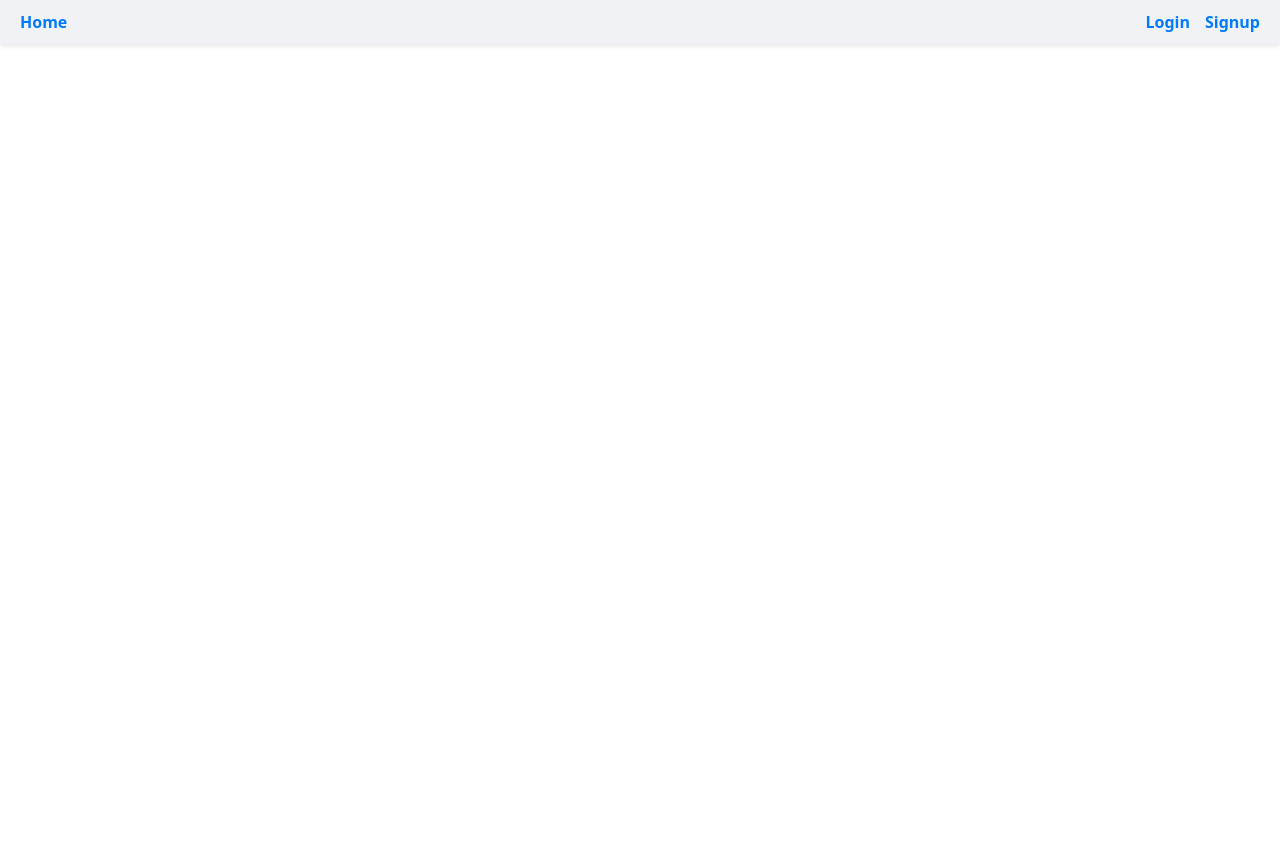
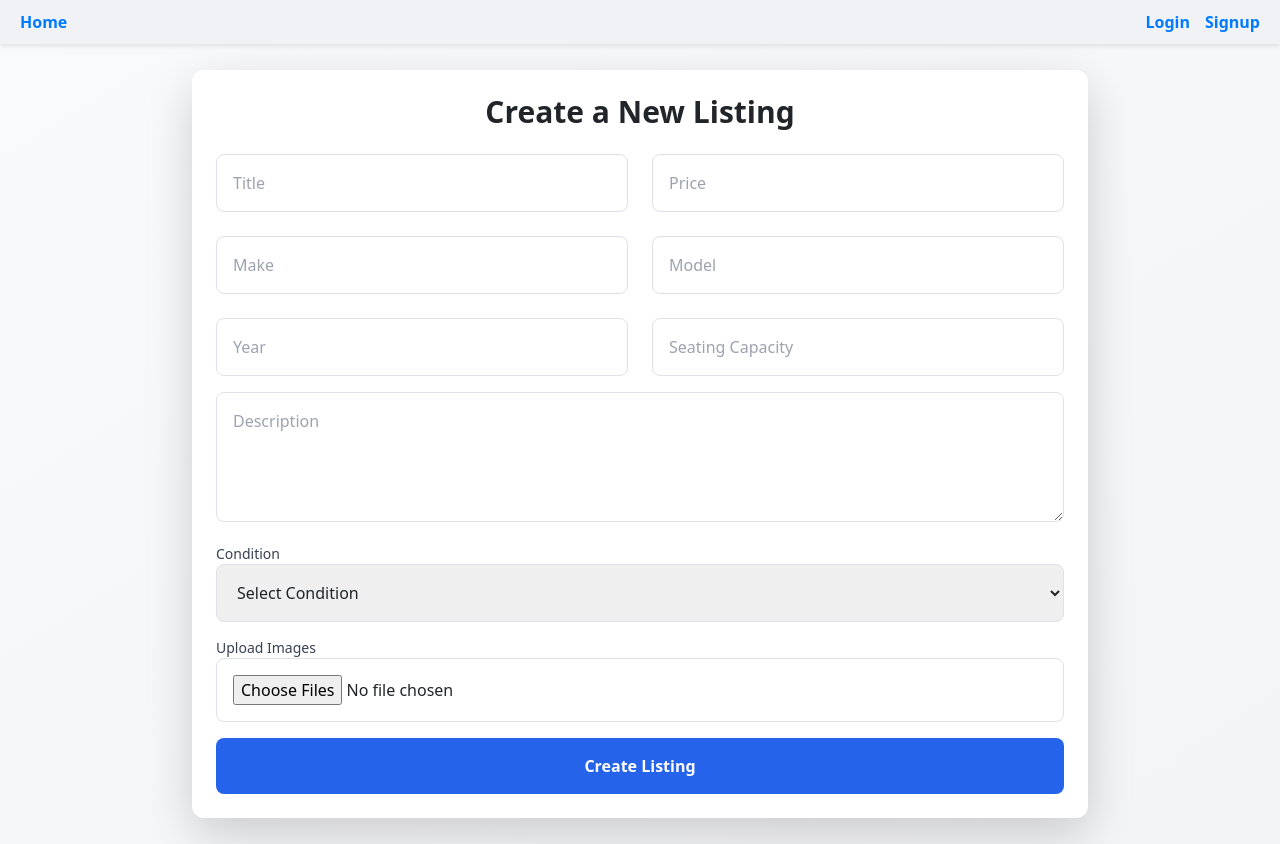
Before and after one commit to R2RyAn/DealHeaven, a React (Create React App) app in the folder Frontend/: page /Listing in a window 1280 px wide. Before the commit this address had no page. Before the commit the page ends 800 px from the top, so only its background shows below. Built offline with nearby package versions, Linux system fonts and the light colour scheme.

Commit message:
created Listing Page as well as added route ListingPage

```diff
--- a/Frontend/src/App.js
+++ b/Frontend/src/App.js
@@ -5,6 +5,7 @@ import Signup from "./Signup";
 import HomePage from "./HomePage";
 import "./App.css";
 import './index.css';
+import ListingPage from "./ListingPage";
 
 const App = () => {
   return (
@@ -29,6 +30,7 @@ const App = () => {
         <Route path="/login" element={<Login />} />
         <Route path="/signup" element={<Signup />} />
         <Route path="/home" element={<HomePage />} />
+        <Route path="/Listing" element={<ListingPage />} />
       </Routes>
     </Router>
   );
--- /dev/null
+++ b/Frontend/src/ListingPage.js
@@ -0,0 +1,186 @@
+import React, { useState } from 'react';
+
+const ListingPage = () => {
+  const [formData, setFormData] = useState({
+    title: '',
+    description: '',
+    price: '',
+    make: '',
+    model: '',
+    year: '',
+    seatingCapacity: '',
+    condition: '',
+    images: []
+  });
+
+  const [successMessage, setSuccessMessage] = useState('');
+  const [errorMessage, setErrorMessage] = useState('');
+
+  const handleInputChange = (e) => {
+    const { name, value } = e.target;
+    setFormData({ ...formData, [name]: value });
+  };
+
+  const handleFileChange = (e) => {
+    setFormData({ ...formData, images: e.target.files });
+  };
+
+  const handleSubmit = async (e) => {
+    e.preventDefault();
+    setSuccessMessage('');
+    setErrorMessage('');
+
+    const formDataToSend = new FormData();
+    for (const key in formData) {
+      if (key === 'images') {
+        Array.from(formData.images).forEach((file) => {
+          formDataToSend.append('images', file);
+        });
+      } else {
+        formDataToSend.append(key, formData[key]);
+      }
+    }
+
+    try {
+      const response = await fetch('http://localhost:8080/api/posts/create', {
+        method: 'POST',
+        body: formDataToSend
+      });
+
+      if (!response.ok) {
+        throw new Error('Failed to create post');
+      }
+
+      setSuccessMessage('Post created successfully!');
+      setFormData({
+        title: '',
+        description: '',
+        price: '',
+        make: '',
+        model: '',
+        year: '',
+        seatingCapacity: '',
+        condition: '',
+        images: []
+      });
+    } catch (error) {
+      setErrorMessage(error.message);
+    }
+  };
+
+  return (
+    <div className="min-h-screen bg-gradient-to-br from-gray-50 to-gray-100 flex justify-center items-center">
+      <div className="w-full max-w-4xl bg-white rounded-xl shadow-lg p-6">
+        <h1 className="text-3xl font-bold mb-6 text-center">Create a New Listing</h1>
+
+        {successMessage && <div className="text-green-600 mb-4">{successMessage}</div>}
+        {errorMessage && <div className="text-red-600 mb-4">{errorMessage}</div>}
+
+        <form onSubmit={handleSubmit} className="space-y-4">
+          <div className="grid grid-cols-1 md:grid-cols-2 gap-4">
+            <input
+              type="text"
+              name="title"
+              placeholder="Title"
+              value={formData.title}
+              onChange={handleInputChange}
+              className="w-full p-3 border rounded-lg"
+              required
+            />
+            <input
+              type="number"
+              name="price"
+              placeholder="Price"
+              value={formData.price}
+              onChange={handleInputChange}
+              className="w-full p-3 border rounded-lg"
+              required
+            />
+            <input
+              type="text"
+              name="make"
+              placeholder="Make"
+              value={formData.make}
+              onChange={handleInputChange}
+              className="w-full p-3 border rounded-lg"
+            />
+            <input
+              type="text"
+              name="model"
+              placeholder="Model"
+              value={formData.model}
+              onChange={handleInputChange}
+              className="w-full p-3 border rounded-lg"
+            />
+            <input
+              type="number"
+              name="year"
+              placeholder="Year"
+              value={formData.year}
+              onChange={handleInputChange}
+              className="w-full p-3 border rounded-lg"
+            />
+            <input
+              type="number"
+              name="seatingCapacity"
+              placeholder="Seating Capacity"
+              value={formData.seatingCapacity}
+              onChange={handleInputChange}
+              className="w-full p-3 border rounded-lg"
+            />
+          </div>
+
+          <textarea
+            name="description"
+            placeholder="Description"
+            value={formData.description}
+            onChange={handleInputChange}
+            className="w-full p-3 border rounded-lg"
+            rows="4"
+            required
+          />
+
+          <div>
+            <label htmlFor="condition" className="block text-sm font-medium text-gray-700">
+              Condition
+            </label>
+            <select
+              name="condition"
+              value={formData.condition}
+              onChange={handleInputChange}
+              className="w-full p-3 border rounded-lg"
+              required
+            >
+              <option value="">Select Condition</option>
+              <option value="new">New</option>
+              <option value="used">Used</option>
+              <option value="certified">Certified Pre-Owned</option>
+            </select>
+          </div>
+
+          <div>
+            <label htmlFor="images" className="block text-sm font-medium text-gray-700">
+              Upload Images
+            </label>
+            <input
+              type="file"
+              name="images"
+              multiple
+              onChange={handleFileChange}
+              className="w-full p-3 border rounded-lg"
+            />
+          </div>
+
+          <button
+            type="submit"
+            className="w-full py-3 bg-blue-600 text-white font-bold rounded-lg hover:bg-blue-700 transition"
+          >
+            Create Listing
+          </button>
+        </form>
+      </div>
+    </div>
+  );
+};
+
+export default ListingPage;
```
